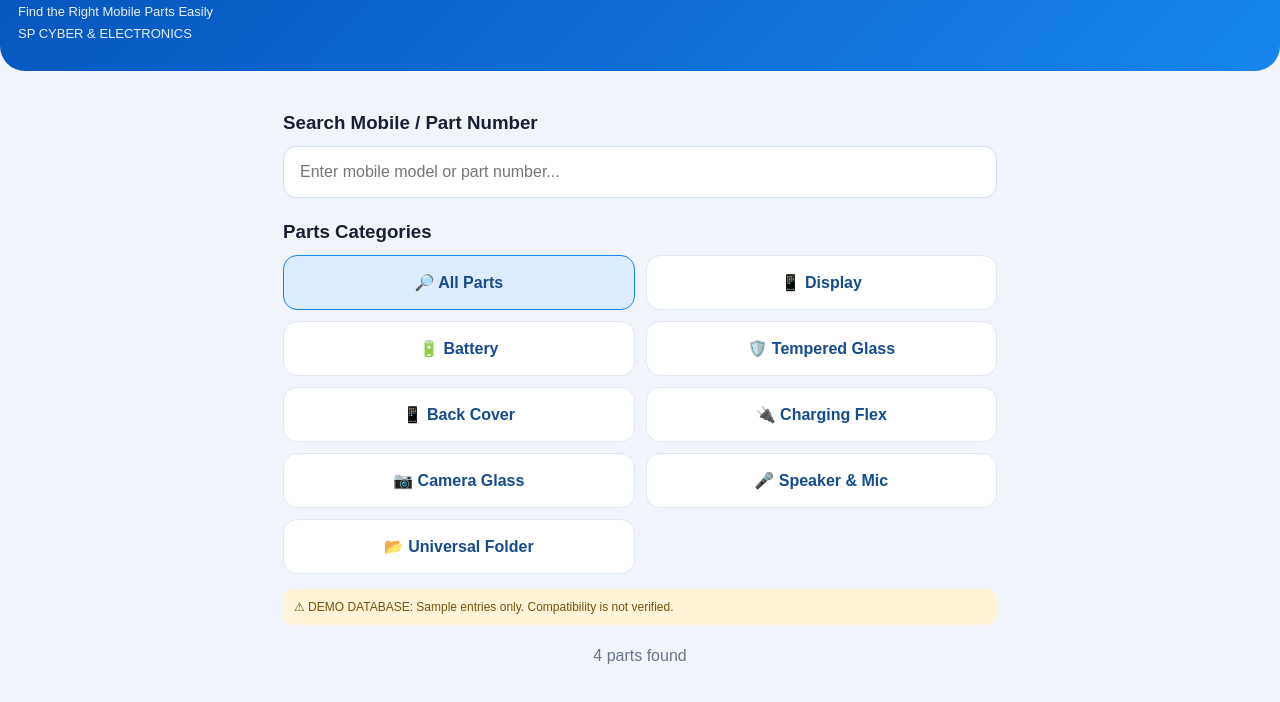
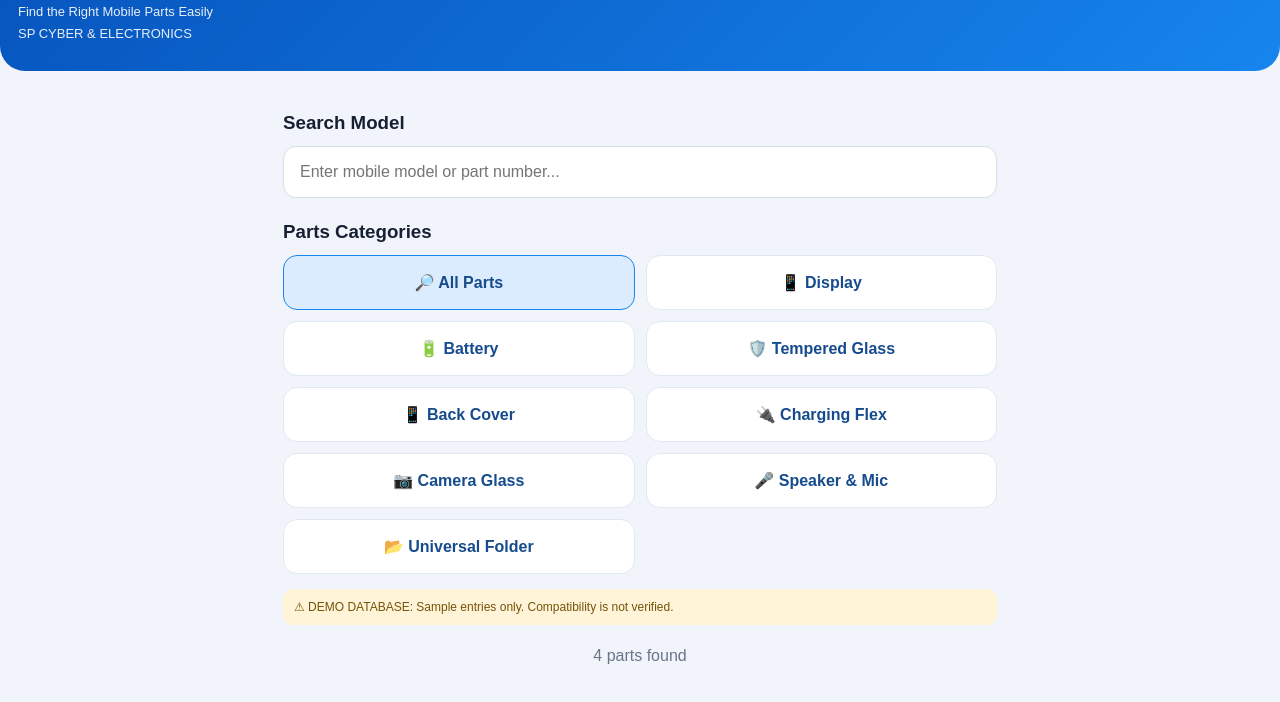
Before and after one commit to sujeetparamanik33-dev/SP-MOBILE-FINDER, a plain HTML site: page index.html in a window 1280 px wide. Shown: the part 57-759 px from the top of the page. Drawn offline with Linux system fonts and the light colour scheme.

Commit message:
Update index.html

```diff
--- a/index.html
+++ b/index.html
@@ -40,7 +40,7 @@ footer{text-align:center;padding:25px;color:#78849a;font-size:12px}
 </header>
 
 <main>
- <h3>Search Mobile / Part Number</h3>
+ <h3>Search Model</h3>
  <input id="search" class="search" type="search"
  placeholder="Enter mobile model or part number..."
  autocomplete="off">
```
